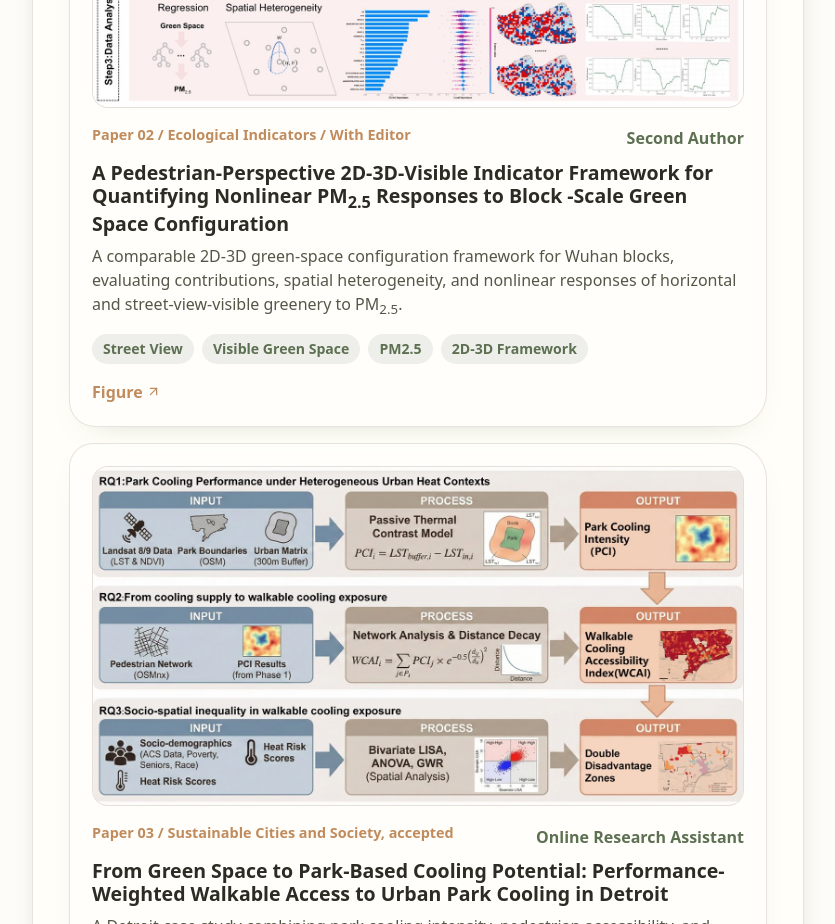
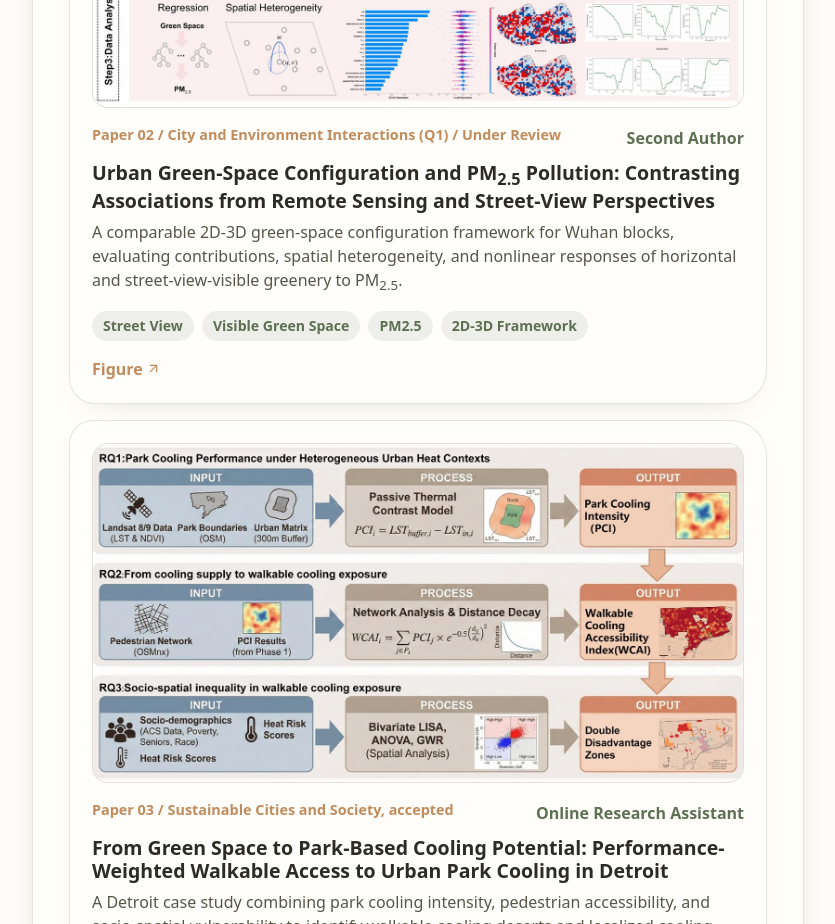
Before and after one commit to yuyanchen1010/yuyanchen1010.github.io, a React (Vite) app in the folder project/: page / in a window 1280 px wide. Shown: the part 3600-4524 px from the top of the page, without its empty margins (396-1231 px from the left). Built offline with nearby package versions, Linux system fonts and the light colour scheme.

Commit message:
Update Paper 02 title, journal, and review status

```diff
--- a/project/src/content/siteContent.ts
+++ b/project/src/content/siteContent.ts
@@ -247,8 +247,8 @@ export const content: Record<Language, SiteContent> = {
         links: [{ label: "Figure", href: researchImages.lczpm }],
       },
       {
-        title: "A Pedestrian-Perspective 2D-3D-Visible Indicator Framework for Quantifying Nonlinear PM2.5 Responses to Block -Scale Green Space Configuration",
-        meta: "Paper 02 / Ecological Indicators / With Editor",
+        title: "Urban Green-Space Configuration and PM2.5 Pollution: Contrasting Associations from Remote Sensing and Street-View Perspectives",
+        meta: "Paper 02 / City and Environment Interactions (Q1) / Under Review",
         type: "Second Author",
         description:
           "建立可比较的 2D-3D 绿色空间格局指标框架，评估二维水平绿地与街景可见绿地配置对武汉街区 PM2.5 的贡献差异、空间异质性与非线性响应。",
@@ -553,8 +553,8 @@ export const content: Record<Language, SiteContent> = {
         links: [{ label: "Figure", href: researchImages.lczpm }],
       },
       {
-        title: "A Pedestrian-Perspective 2D-3D-Visible Indicator Framework for Quantifying Nonlinear PM2.5 Responses to Block -Scale Green Space Configuration",
-        meta: "Paper 02 / Ecological Indicators / With Editor",
+        title: "Urban Green-Space Configuration and PM2.5 Pollution: Contrasting Associations from Remote Sensing and Street-View Perspectives",
+        meta: "Paper 02 / City and Environment Interactions (Q1) / Under Review",
         type: "Second Author",
         description:
           "A comparable 2D-3D green-space configuration framework for Wuhan blocks, evaluating contributions, spatial heterogeneity, and nonlinear responses of horizontal and street-view-visible greenery to PM2.5.",
```
